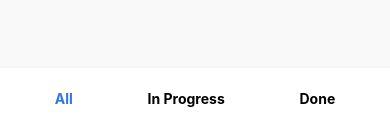
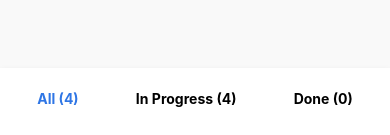
Before and after one commit to Karlito14/TodoApp, a React Native app: screen / in a window 390 px wide. Shown: the part 706-841 px from the top of the page. Built offline with nearby package versions, Linux system fonts and the light colour scheme.

Commit message:
affichage du nombre de liste sur chaque statut de taches

```diff
--- a/App.tsx
+++ b/App.tsx
@@ -39,7 +39,7 @@ export default function App() {
         </View>
       </SafeAreaView>
       <View style={styles.footer}>
-        <Footer state={stateSelected} updateState={setStateSelected} />
+        <Footer state={stateSelected} updateState={setStateSelected} todoList={todoList} />
       </View>
     </>
   );
--- a/components/Footer/Footer.tsx
+++ b/components/Footer/Footer.tsx
@@ -1,16 +1,27 @@
-import { IState } from '@interfaces/interfaces';
+import { IStates, EnumStates, Todo } from '@interfaces/interfaces';
 import { Text, TouchableOpacity, View } from 'react-native';
 import { styles } from './Footer.style';
 
-const STATES = ['All', 'In Progress', 'Done'];
+const STATES = Object.values(EnumStates);
 
-export const Footer = ({ state, updateState }: IState) => {
+export const Footer = ({ state, updateState, todoList }: IStates) => {
+  const displayQuantity = (list: Todo[], state: string) => {
+    switch (state) {
+      case EnumStates.all:
+        return list.length;
+      case EnumStates.inProgress:
+        return list.filter((item) => !item.done).length;
+      case EnumStates.done:
+        return list.filter((item) => item.done).length;
+    }
+  };
+
   return (
     <View style={styles.container}>
       {STATES.map((item, index) => (
         <TouchableOpacity key={index} onPress={() => updateState(item)}>
           <Text style={[styles.state, item === state && { color: '#2f76e5' }]}>
-            {item}
+            {item} ({displayQuantity(todoList, item)})
           </Text>
         </TouchableOpacity>
       ))}
--- a/interfaces/interfaces.ts
+++ b/interfaces/interfaces.ts
@@ -14,9 +14,16 @@ interface ITodoList {
   onPress: (todo: Todo) => void;
 }
 
-interface IState {
+interface IStates {
   state: string;
   updateState: (state: string) => void;
+  todoList: Todo[];
 }
 
-export { Todo, ITodoList, ITodo, IState };
+enum EnumStates {
+  all = 'All',
+  inProgress = 'In Progress',
+  done= 'Done'
+}
+
+export { Todo, ITodoList, ITodo, IStates, EnumStates };
```
